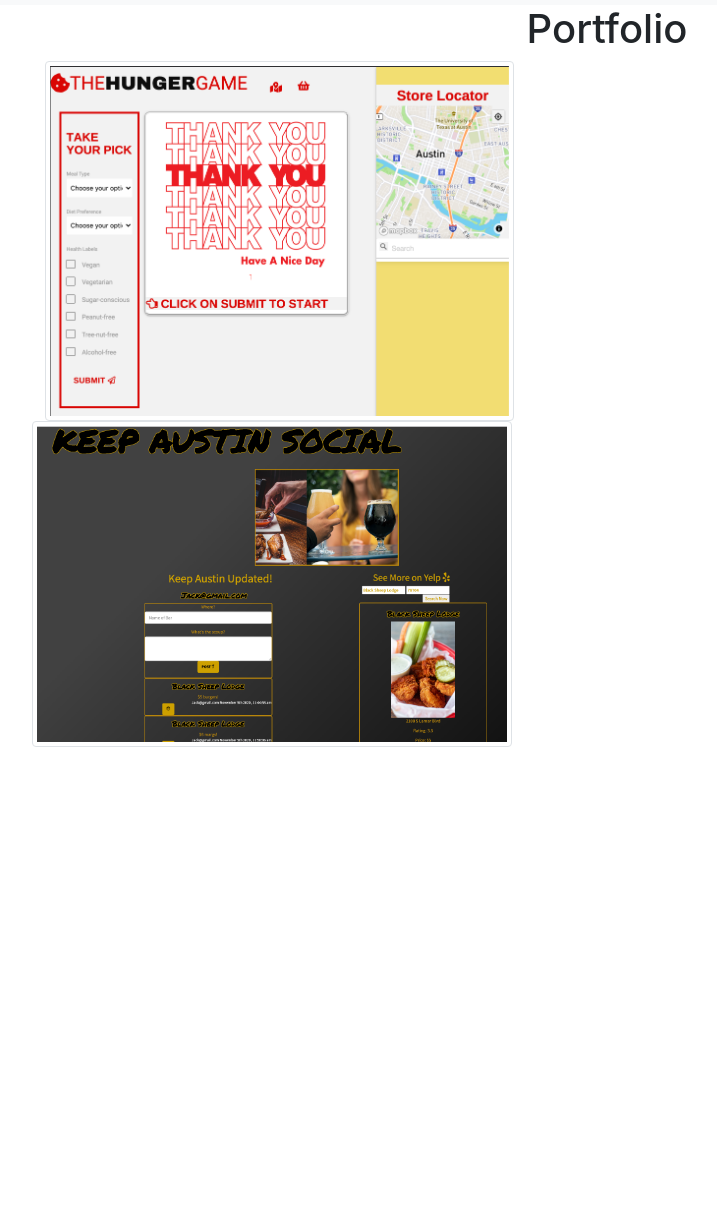
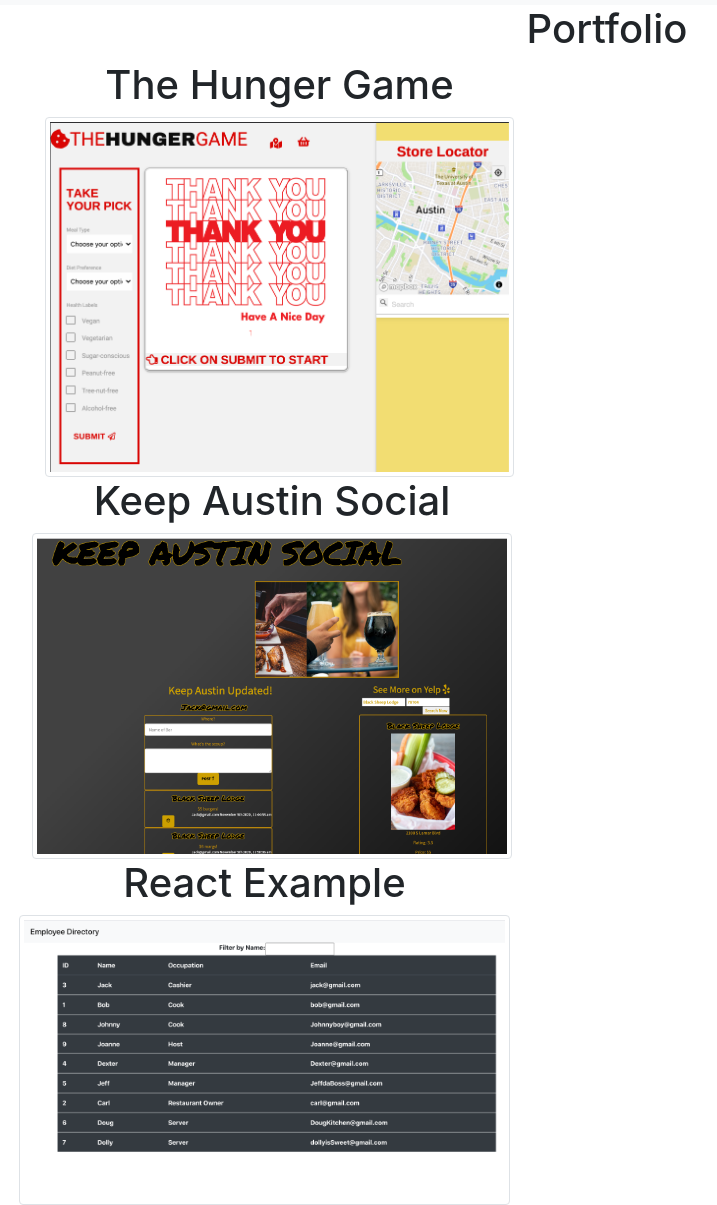
Before and after one commit to Moon-Ingenium/non-react-portfolio, a plain HTML site: page portfolio.html in a window 1280 px wide. Shown: the part 51-1256 px from the top of the page, without its empty margins (33-750 px from the left). Before the commit the page ends 800 px from the top, so only its background shows below. Drawn offline with nearby package versions, Linux system fonts and the light colour scheme.

Commit message:
adding hw to portfolio

```diff
--- a/portfolio.html
+++ b/portfolio.html
@@ -39,14 +39,16 @@
     <h1>Portfolio</h1>
     <div class="row">
         <div class="col-md-6">
-            <a href="https://s2hon.github.io/TheHungerGame/"><img src="./assests/TheHungerGame.png" alt="placeholder" class="img-thumbnail" /></a>
+            <h1>The Hunger Game</h1>
+            <a href="https://s2hon.github.io/TheHungerGame/"><img src="./assests/TheHungerGame.png" alt="Project2" class="img-thumbnail" /></a>
         </div>
 
 
 
     <div class="row">
         <div class="col-md-6">
-            <a href="https://enigmatic-brushlands-64346.herokuapp.com/"><img src="./assests/KeepAustinSocial.png" alt="placeholder" class="img-thumbnail" /></a>
+            <h1>Keep Austin Social</h1>
+            <a href="https://enigmatic-brushlands-64346.herokuapp.com/"><img src="./assests/KeepAustinSocial.png" alt="Project2" class="img-thumbnail" /></a>
         </div>
 
 
@@ -54,7 +56,8 @@
 
     <div class="row">
         <div class="col-md-6">
-
+            <h1>React Example</h1>
+            <a href="https://moon-ingenium.github.io/Employee-Directory/"></a><img src="./assests/EmployeeDirectory.png" alt="REACTapp" class="img-thumbnail" /></a>
     </div>
 
 
```
Also changed, not shown: assests/EmployeeDirectory.png (added).
